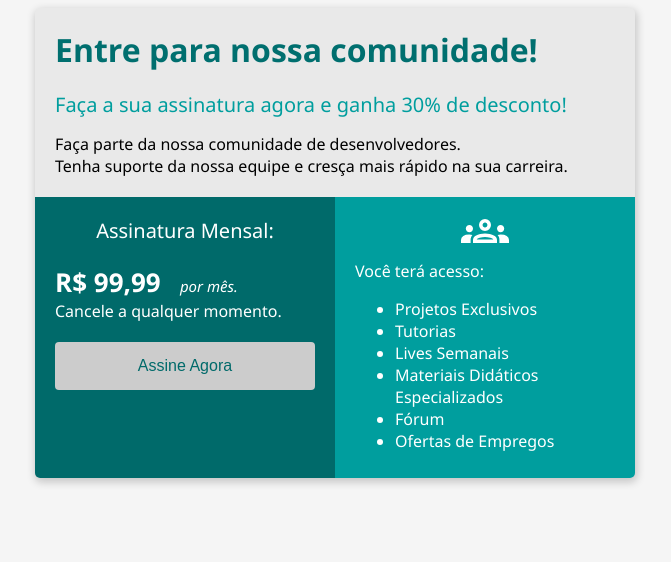
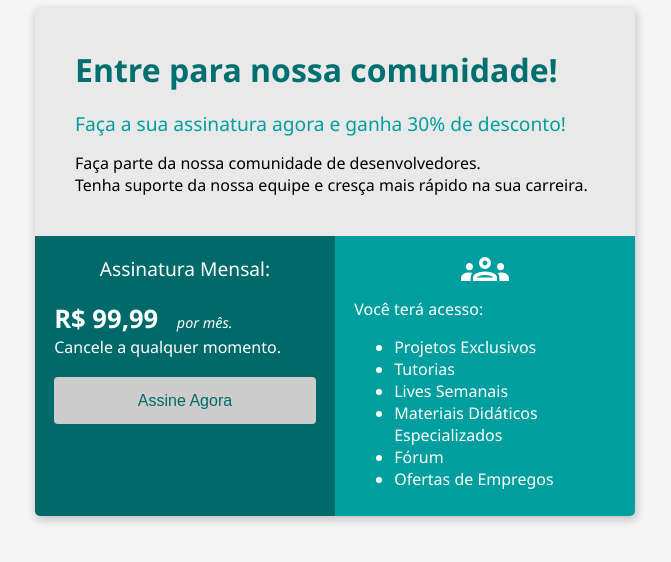
Before and after one commit to WillianMCruz/BootCamp_DevJr_M2, a plain HTML site: page index.html in a window 1280 px wide. Shown: the whole page, without its empty margins (305-976 px from the left). Drawn offline with Linux system fonts and the light colour scheme.

Commit message:
unidade rem

```diff
--- a/index.html
+++ b/index.html
@@ -22,7 +22,7 @@
         }
 
         .header{
-            padding: 20px;
+            padding: 2.5rem;
         }
 
         .flex-container{
@@ -32,56 +32,56 @@
 
         .header-title{
             color: #006f6f;
-            font-size: 32px;
+            font-size: 2rem;
             font-weight: 700;
+            margin-bottom: 1.2rem;
         }
 
         .header-subtitle{
             color: #009e9e;
-            font-size: 20px;
+            font-size: 1.2rem;
             font-weight: 500;
-            margin-top: 20px;
-            margin-bottom: 15px;
+            margin-bottom: 0.9rem;
         }
 
         .col-1{
             background-color: #006a6a;
             width: 50%;
-            padding: 20px;
+            padding: 1.2rem;
             color: #fff;
         }
 
         .col-2{
             background-color: #009e9e;
             width: 50%;
-            padding: 10px 20px;
+            padding: 0.6rem 1.2rem;
             color: #fff;
         }
 
         .subscription-title{
-            font-size: 20px;
+            font-size: 1.2rem;
             text-align: center;
-            margin-bottom: 20px;
+            margin-bottom: 1.2rem;
         }
 
         .price{
-            font-size: 26px;
+            font-size: 1.6rem;
             font-weight: 700;
         }
 
         .month{
-            font-size: 15px;
+            font-size: 0.9rem;
             font-style: italic;
-            margin-left: 15px;
+            margin-left: 0.9rem;
         }
 
         .button{
             width: 100%;
-            margin-top: 20px;
-            padding: 15px 32px;
+            margin-top: 1.2rem;
+            padding: 0.9rem 2rem;
             color:#006a6a;
             background-color: #cccccc;
-            font-size: 16px;
+            font-size: 1rem;
             border-radius: 4px;
             border: none;
             cursor: pointer;
```
